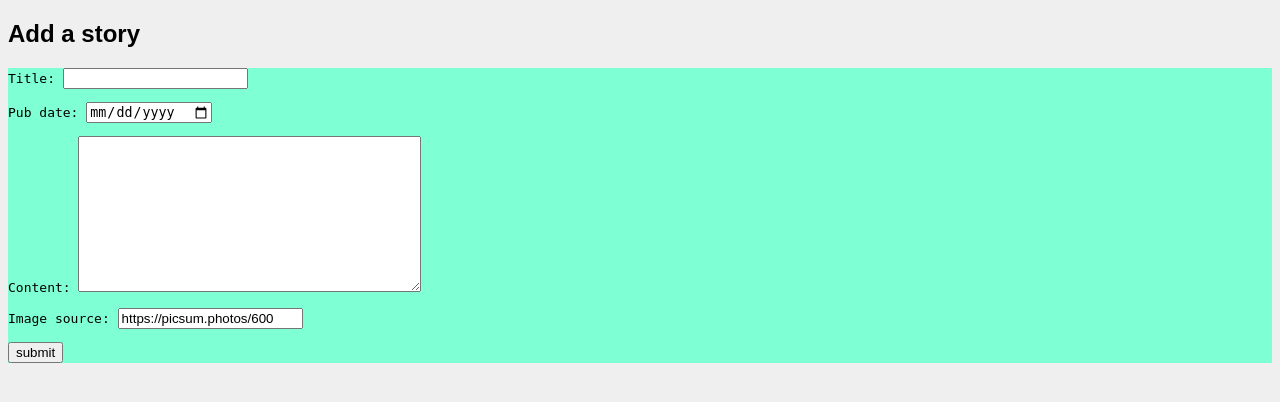
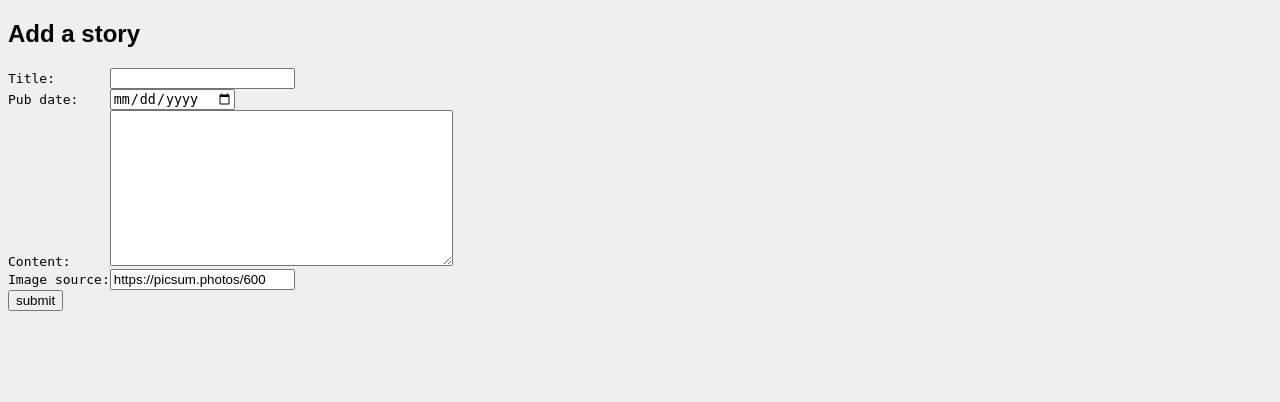
Before and after one commit to tashseeto/django_project, a Django app: page /news/add-story/ in a window 1280 px wide. Shown: the part 87-489 px from the top of the page. Run offline with Django 3.2, Linux system fonts and the light colour scheme; parts of the project's set-up code (start-up, migrations or seed data) failed here and were passed over; some web fonts are replaced.

Commit message:
updated form css

```diff
--- a/she_codes_news/static/styles.css
+++ b/she_codes_news/static/styles.css
@@ -53,6 +53,11 @@ a, p {
     font-family: monospace;
 }
 
-form {
+/* form {
     background-color: aquamarine;
-}
+} */
+
+form  { display: table;      }
+p     { display: table-row;  }
+label { display: table-cell; }
+input { display: table-cell; }
```
